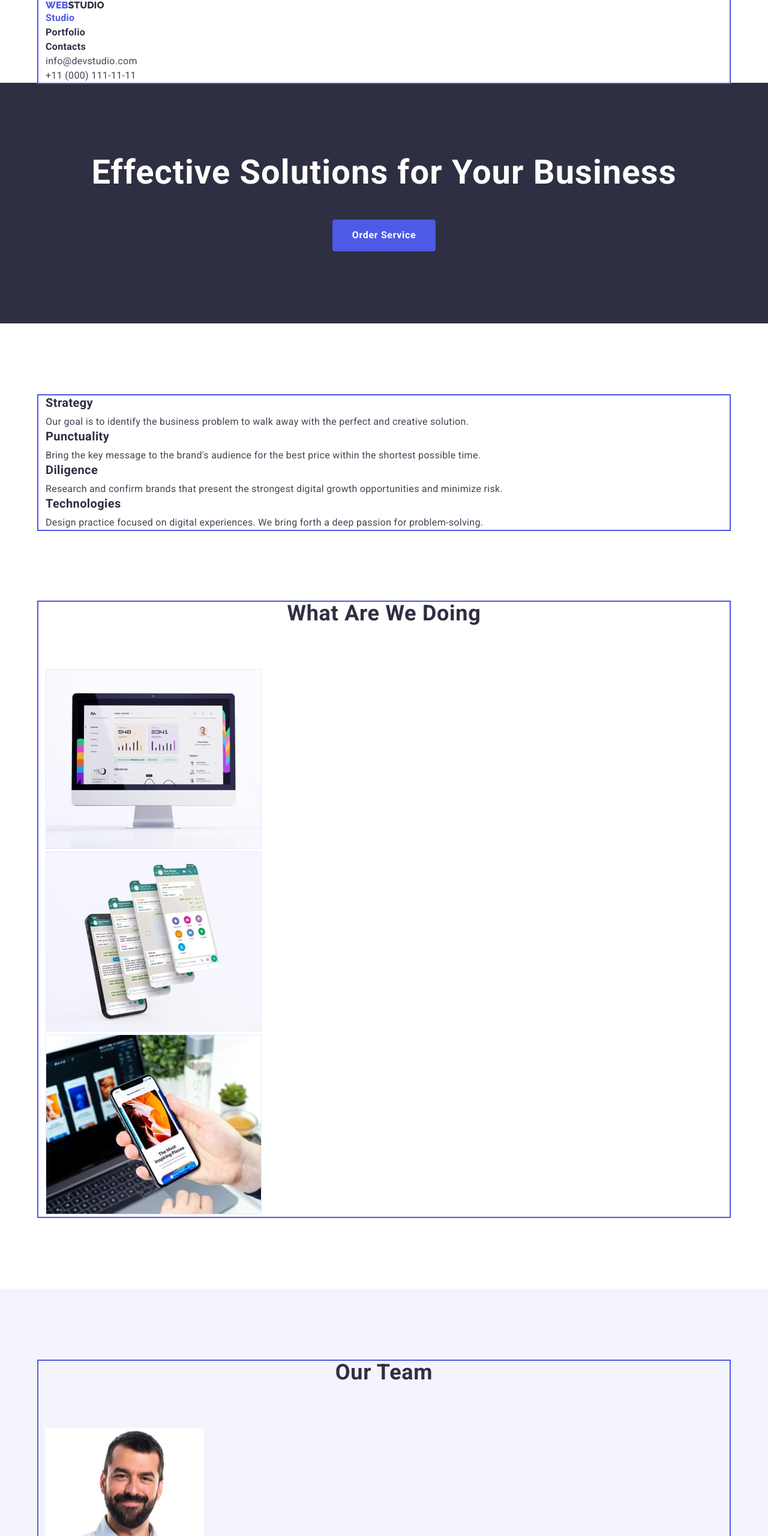
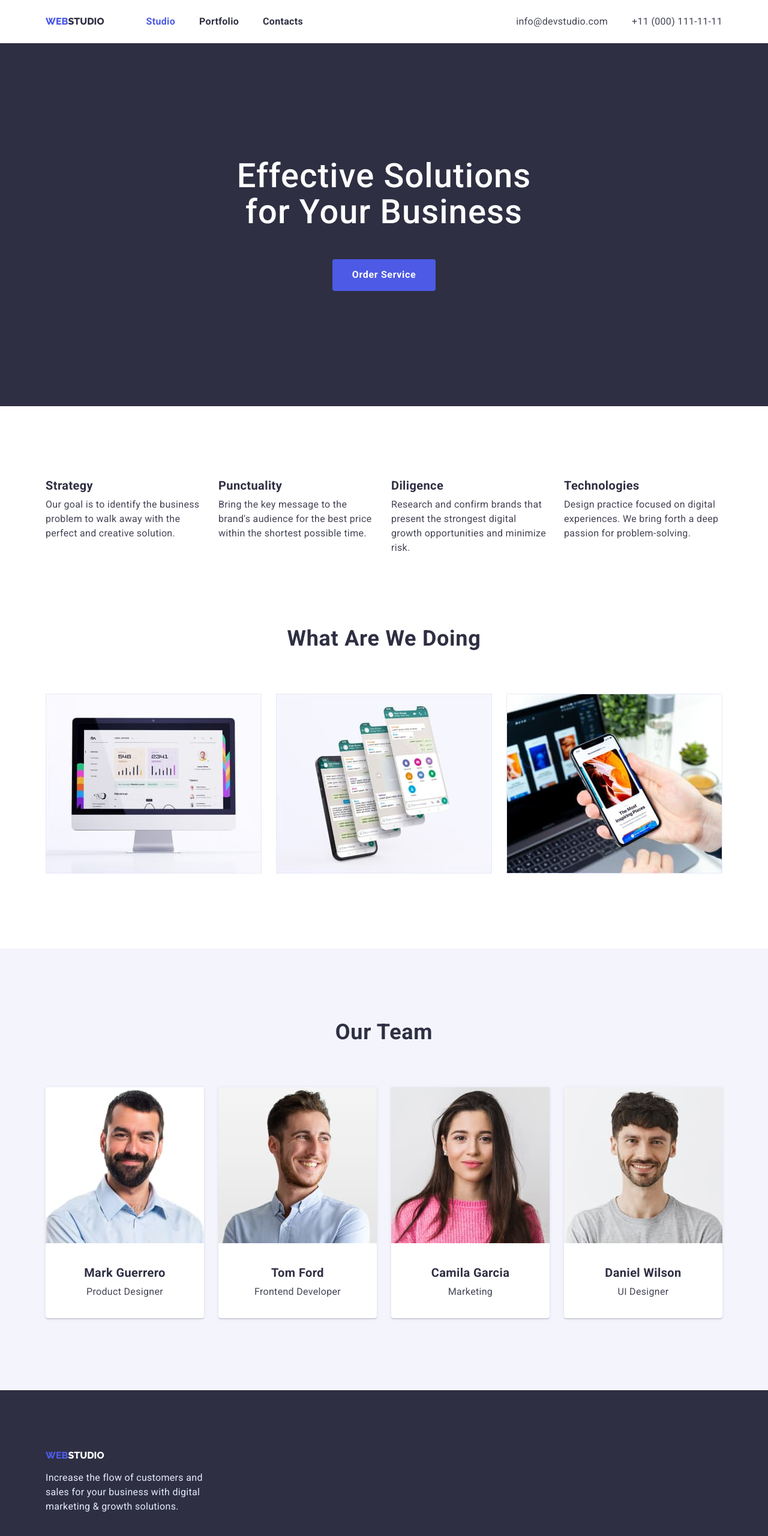
Before and after one commit to GOOSxE/goit-markup-hw-03, a plain HTML site: page index.html in a window 1280 px wide. Shown: the top 2560 px of the page at 60% size. Drawn offline with nearby package versions, Linux system fonts and the light colour scheme.

Commit message:
added flexes, flex-row on Portfolio page

```diff
--- a/css/styles.css
+++ b/css/styles.css
@@ -17,6 +17,7 @@ html {
 body {
   margin: 0;
   font-family: 'Roboto', sans-serif;
+
   color: var(--slate-color);
 }
 /* ------TECH-TEGS------ */
@@ -35,9 +36,10 @@ section {
   padding-bottom: 0;
 }
 .list{
+  margin: 0;
+  padding: 0;
+
   list-style: none;
-  padding: 0;
-  margin: 0 ;
 }
 .link {
   text-decoration: none;
@@ -46,46 +48,81 @@ section {
   border: 1px solid transparent;
 }
 .container {
-  width: 1152px;
+  width: 1158px;
   margin: 0 auto;
-  padding-left: 12px; padding-right: 12px;
-  outline: 2px solid var(--brand-color);
+  padding-left: 15px; padding-right: 15px;
 }
 
 
  /*---------HEADER-------- */
+.header {
+  box-shadow: 0px 2px 1px rgba(46, 47, 66, 0.08), 0px 1px 1px rgba(46, 47, 66, 0.16), 0px 1px 6px rgba(46, 47, 66, 0.08);
+}
+.header .container {
+  display: flex;
+  align-items: center;
+}
+.navigation {
+  display: flex;
+  align-items: center;
+}
+.site-nav {
+  display: flex;
+  align-items: center;
+  margin-left: 77px;
+}
+.header .logo {
+  padding-top: 24px;
+  padding-bottom: 24px;
 
-
-.header .logo {
   font-family: Raleway, sans-serif;
   text-transform: uppercase;
+
   color: var(--navy-blue-color);
 }
 .span {
   color: var(--brand-color);
 }
 .page {
+  display: block;
+  padding-top: 24px;
+  padding-bottom: 24px;
+
   font-weight: 700;
   font-size: 16px;
   line-height: 1.5;
   letter-spacing: 0.02em;
+
   color: var(--navy-blue-color);
+}
+.site-nav {
+  margin-left: 70px;
+}
+.site-nav .item + .item {
+  margin-left: 40px;
 }
 .current {
   color: var(--brand-color);
 }
-.mail {
+.contacts-list{
+  display: flex;
+  margin-left: auto;
+}
+.contacts-list .item + .item {
+  margin-left: 40px;
+}
+.mail, .tel {
+  display: block;
+  padding-top: 24px;
+  padding-bottom: 24px;
+
   font-size: 16px;
   line-height: 1.5;
   letter-spacing: 0.02em;
+
   color: var(--slate-color);
 }
-.tel {
-  font-size: 16px;
-  line-height: 1.5;
-  letter-spacing: 0.02em;
-  color: var(--slate-color);
-}
+
 .navigation .link:hover,
 .navigation .link:hover,
 .contacts .link:hover,
@@ -96,33 +133,42 @@ section {
 /*---------HERO-------- */
 
 .hero {
+  padding-top: 192px;
+  padding-bottom: 192px;
+
+  text-align: center;
+
   background: var(--navy-blue-color);
-  text-align: center;
 }
 .hero .title {
+  display: block;
+  width: 492px;
   margin-top: 0px;
-  margin-bottom: 0px;
-  font-weight: 700;
+  margin-bottom: 48px;
+  margin-right: auto;
+  margin-left: auto;
+
+  font-weight: 500;
   font-size: 56px;
   line-height: 1.07;
   letter-spacing: 0.02em;
+
   color: var(--white-color);
-  margin-bottom: 48px;
 }
 /* ------HERO-BTN------ */
 .hero .btn {
   border-radius: 4px;
   padding: 16px 32px;
-  display: inline-block;
+  display: block;
   margin-right: auto;
   margin-left: auto;
+
   font-family: inherit;
   font-weight: 700;
   font-size: 16px;
   line-height: 1.18;
-  display: flex;
-  align-items: center;
   letter-spacing: 0.04em;
+
   color: var(--white-color);
   background-color: var(--brand-color);
   border: 1px solid transparent;
@@ -135,6 +181,7 @@ section {
   padding-top: 120px;
   padding-bottom: 0px;
 }
+
 .visually-hidden {
   position: absolute;
   width: 1px;
@@ -148,34 +195,49 @@ section {
   clip: rect(0 0 0 0);
   overflow: hidden;
 }
+.benefits-list {
+  display: flex;
+}
+.benefits-list .item + .item {
+  margin-left: 24px;
+}
 .benefits .title {
-  margin-top: 0;
   margin-bottom: 8px;
+
   font-weight: 700;
   font-size: 20px;
   line-height: 1.2;
   letter-spacing: 0.02em;
+
   color: var(--navy-blue-color);
 }
 .benefits .description {
-  margin-top: 0;
-  margin-top: 0;
+  width: 264px;
+
   font-size: 16px;
   line-height: 1.5;
   letter-spacing: 0.02em;
+
   color: var(--slate-color);
 }
 
 /*---------SERVICES-------- */
-
+.services-list {
+  display: flex;
+}
+.services-list .item+.item {
+  margin-left: 24px;
+}
 .services .title {
   margin-bottom: 72px;
+
   font-weight: 700;
   font-size: 36px;
   line-height: 1.1;
   text-align: center;
   letter-spacing: 0.02em;
   text-transform: capitalize;
+
   color: var(--navy-blue-color);
 }
 
@@ -183,29 +245,55 @@ section {
 .team {
   background-color: var(--cloud-color);
 }
+
 .team .title {
   margin-bottom: 72px;
+
   font-weight: 700;
   font-size: 36px;
   line-height: 1.1;
   text-align: center;
   letter-spacing: 0.02em;
   text-transform: capitalize;
+
   color: var(--navy-blue-color);
 }
+.team-list {
+  display: flex;
+}
+.team-list .item+.item{
+  margin-left: 24px;
+}
+.team-list .item {
+
+
+  background: #FFFFFF;
+box-shadow: 0px 1px 6px rgba(46, 47, 66, 0.08), 0px 1px 1px rgba(46, 47, 66, 0.16), 0px 2px 1px rgba(46, 47, 66, 0.08);
+border-radius: 0px 0px 4px 4px;
+
+}
+.team-list  .img{
+  margin-bottom: 32px;
+}
 .team .employee {
+  margin-bottom: 8px;
+
   font-weight: 700;
   font-size: 20px;
   line-height: 1.2;
   text-align: center;
   letter-spacing: 0.02em;
+
   color: var(--navy-blue-color);
 }
 .team .position {
+  margin-bottom: 32px;
+
   font-size: 16px;
   line-height: 1.5;
   text-align: center;
   letter-spacing: 0.02em;
+
   color: var(--slate-color);
 }
 
@@ -215,34 +303,63 @@ section {
   padding-top: 96px;
 }
 .filters-list {
+  display: flex;
+  justify-content:center  ;
   margin-bottom: 72px;
 }
+.filters-list .item+.item{
+  margin-left: 24px;
+}
+.projects-list {
+  display: flex;
+  flex-wrap: wrap;
+}
+.projects-list .item {
+  width: 360px;
+  margin-right: 24px;
+  margin-bottom: 48px;
+}
+.projects-list .item:nth-child(3n) {
+  margin-right: 0;
+}
+.projects-list .item:nth-last-child(-n+3) {
+  margin-bottom: 0 ;
+}
+.projects-list .img {
+  margin-bottom: 32px;
+}
 .projects-list .title {
+  margin-bottom: 8px;
+
   font-weight: 700;
   font-size: 20px;
   line-height: 1.2;
   letter-spacing: 0.02em;
+
   color: var(--navy-blue-color);
 }
 .projects-list .category {
+  margin-bottom: 32px;
+
   font-size: 16px;
   line-height: 1.5;
   letter-spacing: 0.02em;
+
   color: var(--slate-color);
 }
 /* ------FILTER-BTNS------ */
 .btn{
-  display: inline-block;
+  display: block;
   padding: 8px 16px;
-  border-radius: 4px;
+
   font-family: inherit;
   font-weight: 700;
   font-size: 16px;
   line-height: 1.5;
-  display: flex;
-  align-items: center;
   text-align: center;
   letter-spacing: 0.04em;
+
+  border-radius: 4px;
   color: var(--brand-color);
   background-color: var(--cloud-color);
   border: 1px solid var(--cornflower-color) ;
@@ -253,6 +370,10 @@ section {
   color: var(--white-color);
   background-color: var(--brand-color);
 }
+.active {
+  color: var(--white-color);
+  background-color: var(--brand-color)
+}
 
 /*------------FOOTER------------- */
 
@@ -260,13 +381,20 @@ section {
   padding: 100px 0px;
   background: var(--navy-blue-color);
 }
+
 .footer .logo {
+  display: block;
+  margin-bottom: 16px;
+
   font-family: Raleway, sans-serif;
   text-transform: uppercase;
+
   color: var(--white-color);
 }
 .footer .title {
+  width: 264px;
   line-height: 1.5;
   letter-spacing: 0.02em;
+
   color: var(--cornflower-color);
 }
--- a/index.html
+++ b/index.html
@@ -17,15 +17,15 @@
     <div class="container">
         <nav class="navigation">
             <a href="./index.html" class="logo link"><span class="span">web</span>studio</a>
-            <ul class="header-list list">
+            <ul class="site-nav list">
                 <li class="item"> <a class="current page link" href="./index.html">Studio</a> </li>
                 <li class="item"> <a class="page link" href="./portfolio.html">Portfolio</a> </li>
                 <li class="item"> <a class="page link" href="">Contacts</a> </li>
             </ul>
         </nav>
         <ul class="contacts-list list">
-            <li class="contacts"><a class="mail link" href="mailto:info@devstudio.com">info@devstudio.com</a></li>
-            <li class="contacts"><a class="tel link" href="tel:+110001111111">+11 (000) 111-11-11</a></li>
+            <li class="item"><a class="mail link" href="mailto:info@devstudio.com">info@devstudio.com</a></li>
+            <li class="item"><a class="tel link" href="tel:+110001111111">+11 (000) 111-11-11</a></li>
         </ul>
     </div>
     </header>
@@ -78,22 +78,22 @@
             <h2 class="title">Our team</h2>
             <ul class="team-list list">
                 <li class="item">
-                    <img src="./images/team/Mark-Guerrero.jpg" alt="Mark Guerrero" width="264">
+                    <img src="./images/team/Mark-Guerrero.jpg" class="img" alt="Mark Guerrero" width="264">
                     <h3  class="employee">Mark Guerrero</h3>
                     <p class="position">Product Designer</p>
                 </li>
                 <li class="item">
-                    <img src="./images/team/Tom-Ford.jpg" alt="Tom Ford" width="264">
+                    <img src="./images/team/Tom-Ford.jpg" class="img" alt="Tom Ford" width="264">
                     <h3 class="employee">Tom Ford</h3>
                     <p class="position">Frontend Developer</p>
                 </li>
                 <li class="item">
-                    <img src="./images/team/Camila-Garcia.jpg" alt="Camila Garcia" width="264">
+                    <img src="./images/team/Camila-Garcia.jpg" class="img" alt="Camila Garcia" width="264">
                     <h3 class="employee">Camila Garcia</h3>
                     <p class="position">Marketing</p>
                 </li>
                 <li class="item">
-                    <img src="./images/team/Daniel-Wilson.jpg" alt="Daniel Wilson" width="264">
+                    <img src="./images/team/Daniel-Wilson.jpg" class="img" alt="Daniel Wilson" width="264">
                     <h3 class="employee">Daniel Wilson</h3>
                     <p class="position">UI Designer</p>
                 </li>
```
Also changed, not shown: portfolio.html (+13 -13 lines).
